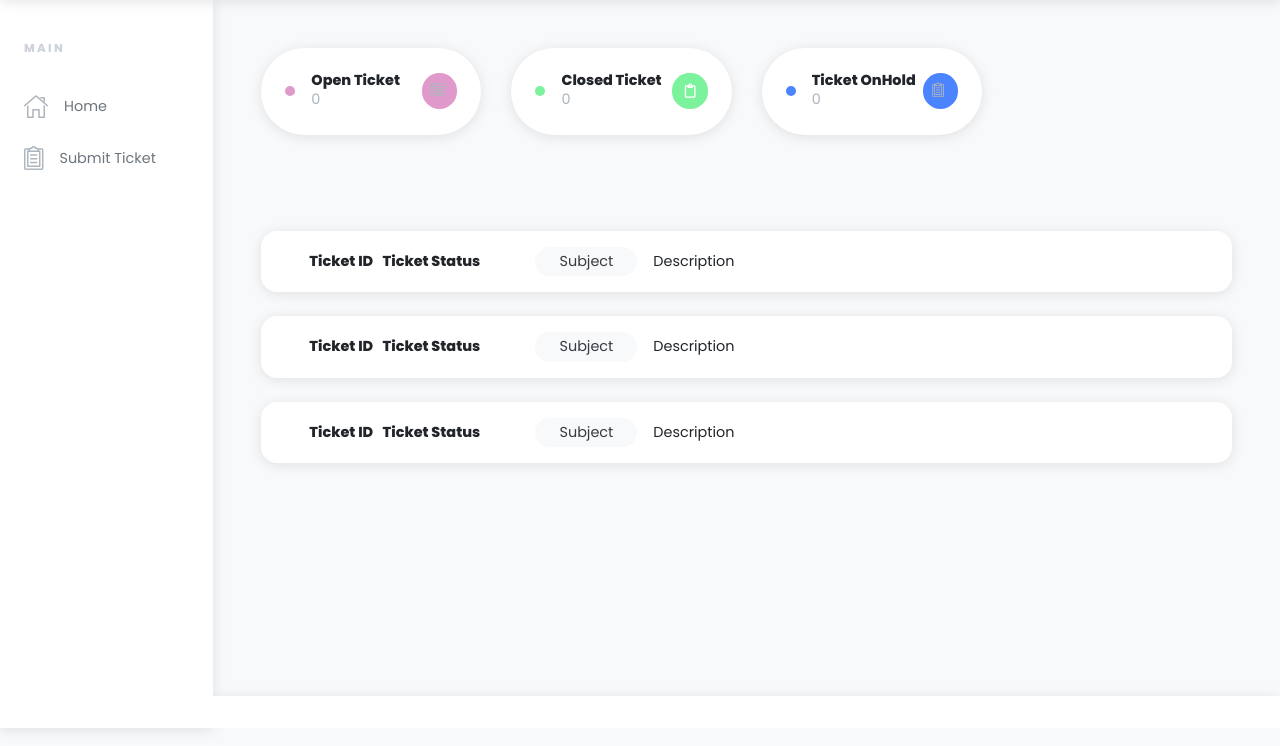
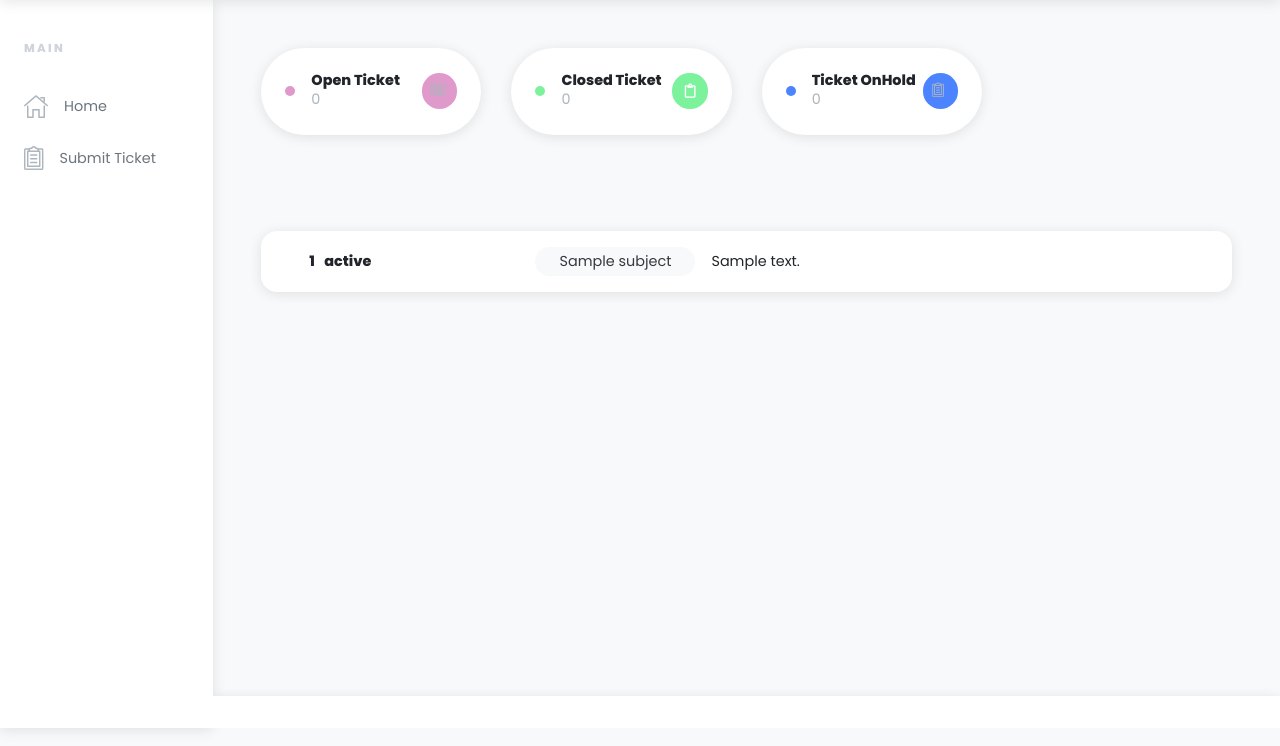
Before and after one commit to dorairaj98/support_ticket, a Django app: template ticket_webapp/ticket/templates/ticket/dashboard.html in a window 1280 px wide. Shown: the part 54-800 px from the top of the page. Run offline with Django 3.2, Linux system fonts and the light colour scheme; data comes from the database, SQL or seed files in the repository; tables that the repository leaves empty hold one stand-in row (values such as "Sample post"); the template is opened without the code that fills it: values that come from a table or form of the project are taken from there, most other values are stand-ins (such as "Sample title", 1, 10 or a date in 2020); some libraries are stand-ins or nearby versions.

Commit message:
Add files via upload

```diff
--- a/ticket_webapp/ticket/templates/ticket/dashboard.html
+++ b/ticket_webapp/ticket/templates/ticket/dashboard.html
@@ -107,32 +107,13 @@
             <div class="row">
               <div class="col-lg-12"><a href="#" class="message card px-5 py-3 mb-4 bg-hover-gradient-primary no-anchor-style">
                   <div class="row">
-                    <div class="col-lg-3 d-flex align-items-center flex-column flex-lg-row text-center text-md-left"><strong class="h7 mb-0">Ticket ID &nbsp;</strong>
-                      &nbsp;<h6 class="mb-0">Ticket Status</h6>
+
+                    <div class="col-lg-3 d-flex align-items-center flex-column flex-lg-row text-center text-md-left"><strong class="h7 mb-0">{{ticketNumber}} &nbsp;</strong>
+                      &nbsp;<h6 class="mb-0">{{status}}</h6>
                     </div>
                     <div class="col-lg-9 d-flex align-items-center flex-column flex-lg-row text-center text-md-left">
-                      <div class="bg-gray-100 roundy px-4 py-1 mr-0 mr-lg-3 mt-2 mt-lg-0 text-dark exclode">Subject</div>
-                      <p class="mb-0 mt-3 mt-lg-0">Description</p>
-                    </div>
-                  </div></a></div>
-              <div class="col-lg-12"><a href="#" class="message card px-5 py-3 mb-4 bg-hover-gradient-primary no-anchor-style">
-                  <div class="row">
-                    <div class="col-lg-3 d-flex align-items-center flex-column flex-lg-row text-center text-md-left"><strong class="h7 mb-0">Ticket ID &nbsp;</strong>
-                      &nbsp;<h6 class="mb-0">Ticket Status</h6>
-                    </div>
-                    <div class="col-lg-9 d-flex align-items-center flex-column flex-lg-row text-center text-md-left">
-                      <div class="bg-gray-100 roundy px-4 py-1 mr-0 mr-lg-3 mt-2 mt-lg-0 text-dark exclode">Subject</div>
-                      <p class="mb-0 mt-3 mt-lg-0">Description</p>
-                    </div>
-                  </div></a></div>
-              <div class="col-lg-12"><a href="#" class="message card px-5 py-3 mb-4 bg-hover-gradient-primary no-anchor-style">
-                  <div class="row">
-                    <div class="col-lg-3 d-flex align-items-center flex-column flex-lg-row text-center text-md-left"><strong class="h7 mb-0">Ticket ID &nbsp;</strong>
-                      &nbsp;<h6 class="mb-0">Ticket Status</h6>
-                    </div>
-                    <div class="col-lg-9 d-flex align-items-center flex-column flex-lg-row text-center text-md-left">
-                      <div class="bg-gray-100 roundy px-4 py-1 mr-0 mr-lg-3 mt-2 mt-lg-0 text-dark exclode">Subject</div>
-                      <p class="mb-0 mt-3 mt-lg-0">Description</p>
+                      <div class="bg-gray-100 roundy px-4 py-1 mr-0 mr-lg-3 mt-2 mt-lg-0 text-dark exclode">{{subject}}</div>
+                      <p class="mb-0 mt-3 mt-lg-0">{{description}}</p>
                     </div>
                   </div></a></div>
             </div>
```
Also changed, not shown: ticket_webapp/ticket/templates/ticket/forms.html (+12 -4 lines).
